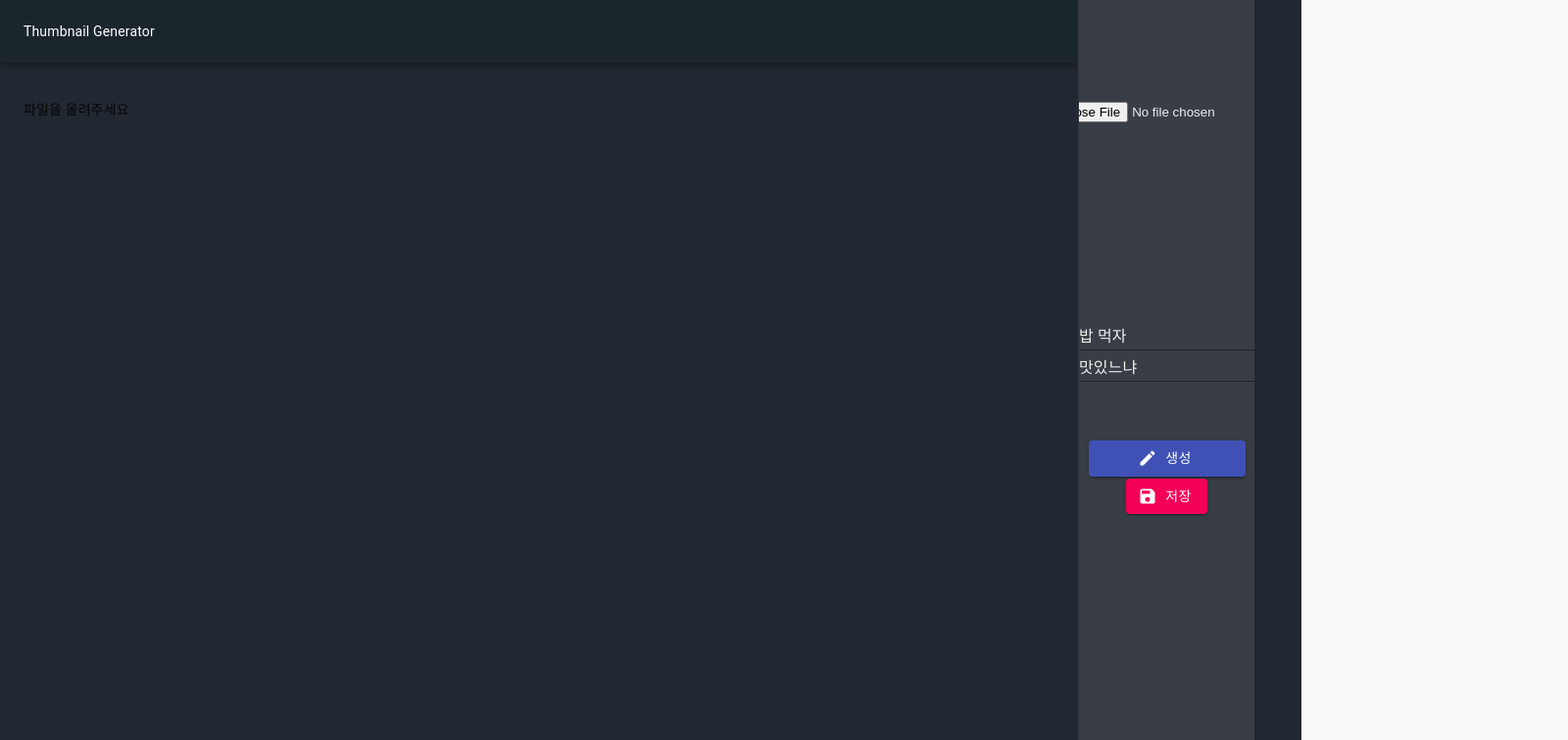
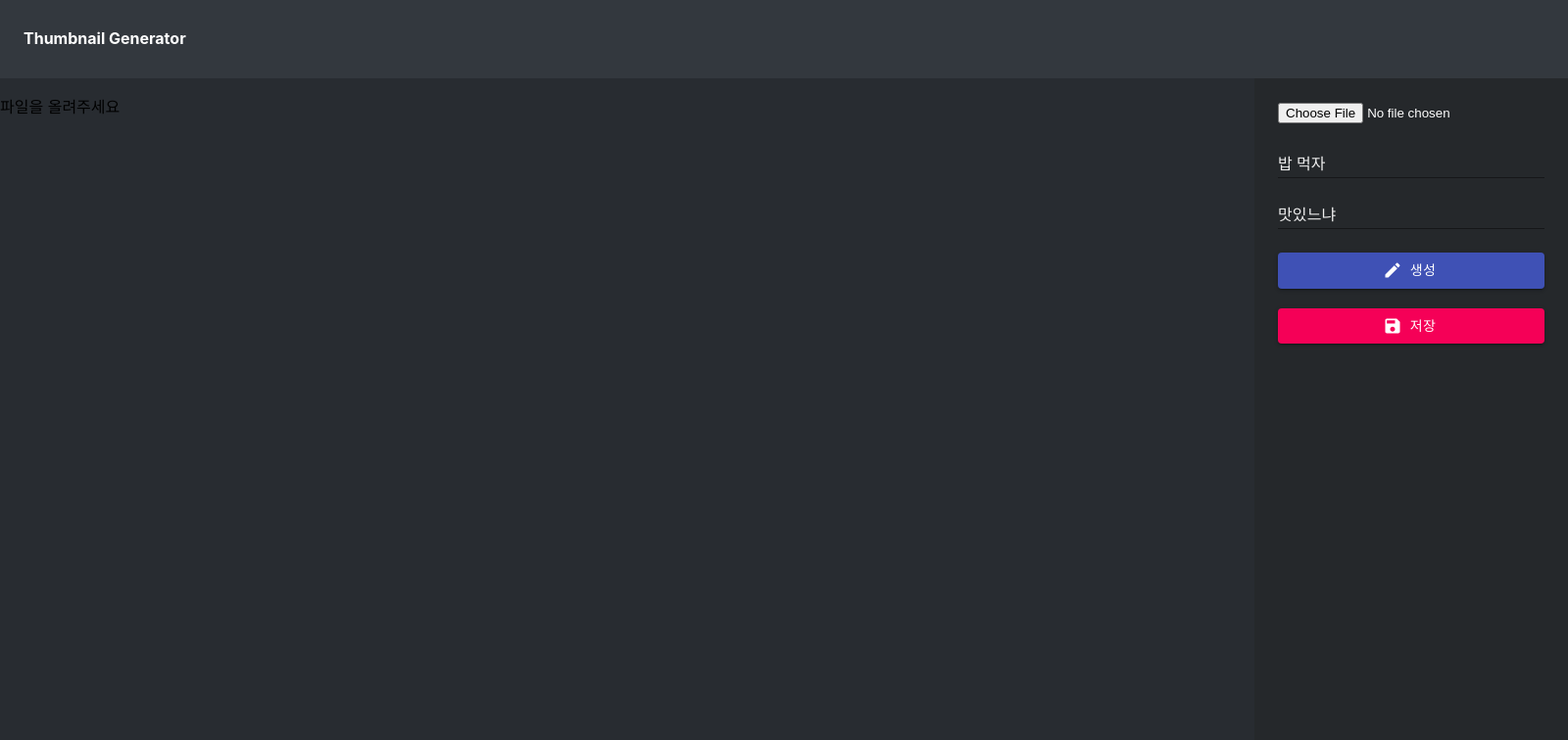
Before and after one commit to Gameper/thumbnailgen, a React (Create React App) app: page / in a window 1280 px wide. Shown: the top 756 px of the page at 98% size, 1600 px wide, since content can reach past the window. Built offline with nearby package versions, Linux system fonts and the light colour scheme.

Commit message:
design clean up

```diff
--- a/package.json
+++ b/package.json
@@ -13,6 +13,7 @@
     "@types/react": "^16.9.17",
     "@types/react-dom": "^16.9.5",
     "jimp": "^0.9.3",
+    "node-sass": "^4.13.1",
     "react": "^16.12.0",
     "react-dom": "^16.12.0",
     "react-dropzone": "^10.2.1",
--- a/src/App.tsx
+++ b/src/App.tsx
@@ -1,110 +1,126 @@
-import React, { useState, useEffect, useCallback } from 'react';
+import React, { useState, useEffect, useCallback } from "react";
 
-import './App.css';
+// import "./App.css";
+import "./scss/styles.scss";
 
-import { makeStyles, createStyles } from '@material-ui/core/styles';
-import Drawer from '@material-ui/core/Drawer';
-import CssBaseline from '@material-ui/core/CssBaseline';
-import AppBar from '@material-ui/core/AppBar';
-import Toolbar from '@material-ui/core/Toolbar';
-import TextField from '@material-ui/core/TextField';
-import Typography from '@material-ui/core/Typography';
-import Divider from '@material-ui/core/Divider';
-import Button from '@material-ui/core/Button';
-import SaveIcon from '@material-ui/icons/Save';
-import CreateIcon from '@material-ui/icons/Create';
-import ImgDrop from './components/ImageDrop';
-import Upload from './components/Upload';
-import EditorCanvas from './components/EditorCanvas';
-import useStyles from './styles/material-ui-styles';
+import { makeStyles, createStyles } from "@material-ui/core/styles";
+import Drawer from "@material-ui/core/Drawer";
+import CssBaseline from "@material-ui/core/CssBaseline";
+import AppBar from "@material-ui/core/AppBar";
+import Toolbar from "@material-ui/core/Toolbar";
+import TextField from "@material-ui/core/TextField";
+import Typography from "@material-ui/core/Typography";
+import Divider from "@material-ui/core/Divider";
+import Button from "@material-ui/core/Button";
+import SaveIcon from "@material-ui/icons/Save";
+import CreateIcon from "@material-ui/icons/Create";
+import ImgDrop from "./components/ImageDrop";
+import Upload from "./components/Upload";
+import EditorCanvas from "./components/EditorCanvas";
+import useStyles from "./styles/material-ui-styles";
 
-const defaultSource = 'https://encrypted-tbn0.gstatic.com/images?q=tbn:ANd9GcT5XlCdYS6OP0Q5RENKnhkXWDsgfzlvssygvZul1efZtA7v9AtjKA&s';
+const defaultSource =
+  "https://encrypted-tbn0.gstatic.com/images?q=tbn:ANd9GcT5XlCdYS6OP0Q5RENKnhkXWDsgfzlvssygvZul1efZtA7v9AtjKA&s";
 const nanumFontPath = `./nanum-barun-gothic-100/nanum100bg.fnt`;
 const spocaSansFontPath = `./spoca-han-sans/spocahansans.fnt`;
 
+const App: React.FC = () => {
+  const [ fileUrl, setfileUrl ] = useState("");
+  const [ editedFileUrl, setEditedfileUrl ] = useState("");
+  const [ newText, setNewText ] = useState("밥 먹자");
+  const [ newText2, setNewText2 ] = useState("맛있느냐");
+  const [ renderedText, setRenderedText ] = useState("");
+  const [ renderedText2, setRenderedText2 ] = useState("");
 
-const App: React.FC = () => {
-  const [fileUrl, setfileUrl] = useState('')
-  const [editedFileUrl, setEditedfileUrl] = useState('')
-  const [newText, setNewText] = useState('밥 먹자');
-  const [newText2, setNewText2] = useState('맛있느냐');
-  const [renderedText, setRenderedText] = useState('');
-  const [renderedText2, setRenderedText2] = useState('');
-
-  const [fontPath, setFontPath] = useState(nanumFontPath);
+  const [ fontPath, setFontPath ] = useState(nanumFontPath);
 
   const handleChangeFile: React.ChangeEventHandler<HTMLInputElement> = (event: React.ChangeEvent<HTMLInputElement>) => {
-    const url = URL.createObjectURL((event as any).target.files[0])
+    const url = URL.createObjectURL((event as any).target.files[0]);
     console.log(`URL : ${url}`);
-    setfileUrl(url)
-  }
+    setfileUrl(url);
+  };
 
   const changeEditedFile = (url: string) => {
     setEditedfileUrl(url);
-  }
+  };
 
   const onClickGenerate = (event: React.MouseEvent<HTMLButtonElement, MouseEvent>) => {
     setRenderedText(newText);
     setRenderedText2(newText2);
     console.log("im clicked");
-  }
+  };
 
   const classes = useStyles();
 
   return (
-    <div className={classes.root}>
-      <CssBaseline />
-      <AppBar position="fixed" className={classes.appBar}>
-        <Toolbar>
-        Thumbnail Generator
-        </Toolbar>
-      </AppBar>
-      <main className={classes.content}>
-        <div className={classes.toolbar} />
-         { fileUrl ? <EditorCanvas fontPath={fontPath} renderedText={renderedText} renderedText2={renderedText2} imgSrc={fileUrl} changeFile={changeEditedFile} editedImgSrc={editedFileUrl} /> : <ImgDrop changeFile={(file) => setfileUrl(file)}/>}
+    <div className="test">
+      {/* <CssBaseline /> */}
+      {/* <AppBar position="fixed" className={classes.appBar}>
+        <Toolbar>Thumbnail Generator</Toolbar>
+      </AppBar> */}
+      <div className="header">Thumbnail Generator</div>
+      <main className="main-container">
+        {/* <div className={classes.toolbar} /> */}
+        {fileUrl ? (
+          <EditorCanvas
+            fontPath={fontPath}
+            renderedText={renderedText}
+            renderedText2={renderedText2}
+            imgSrc={fileUrl}
+            changeFile={changeEditedFile}
+            editedImgSrc={editedFileUrl}
+          />
+        ) : (
+          <ImgDrop changeFile={(file) => setfileUrl(file)} />
+        )}
       </main>
-      <Drawer
-        className={classes.drawer}
-        variant="permanent"
-        classes={{
-          paper: classes.drawerPaper,
-        }}
-        anchor="right"
-      >
-        <div className={classes.toolbar} />
-        <br></br>
-        <br></br>
+      <div className="sidemenu">
         <Upload handleChangeFile={handleChangeFile} downloadUrl={editedFileUrl} />
-        <br></br>
-        <br></br>
-        <br></br>
-        <br></br>
-        <br></br>
-        <br></br>
-        <br></br>
-        <br></br>
-        <br></br>
-        <br></br>
-        <Divider />
-        <TextField value={newText} onChange={(event) => setNewText(event.target.value)} className={classes.textField} id="filled-required" inputProps={{className: classes.textField }} />
-        <TextField value={newText2} onChange={(event) => setNewText2(event.target.value)} className={classes.textField} id="filled-required" inputProps={{className: classes.textField }} />
 
-        <br></br>
-        <br></br><br></br>
-        <Button onClick={onClickGenerate} variant="contained" color="primary" className={classes.drawerButton} startIcon={<CreateIcon />}>
-        생성
+        <div className="input-container">
+          <TextField
+            value={newText}
+            onChange={(event) => setNewText(event.target.value)}
+            className="input-field"
+            id="filled-required"
+            inputProps={{ className: classes.textField }}
+          />
+          <br />
+          <br />
+          <TextField
+            value={newText2}
+            onChange={(event) => setNewText2(event.target.value)}
+            className="input-field"
+            id="filled-required"
+            inputProps={{ className: classes.textField }}
+          />
+        </div>
+
+        <Button
+          onClick={onClickGenerate}
+          variant="contained"
+          color="primary"
+          className="thumb-btn"
+          startIcon={<CreateIcon />}
+        >
+          생성
         </Button>
-
-        <Divider />
-        <Divider />
-        <Button href={editedFileUrl} download="thumbnail" variant="contained" color="secondary" startIcon={<SaveIcon />}>
-        저장
+        <br />
+        <br />
+        <Button
+          href={editedFileUrl}
+          download="thumbnail"
+          variant="contained"
+          color="secondary"
+          className="thumb-btn"
+          startIcon={<SaveIcon />}
+        >
+          저장
         </Button>
-
-        <Divider />
-      </Drawer>
+      </div>
+      <div className="footer">2020 © gameper.io</div>
     </div>
   );
-}
+};
 
 export default App;
--- a/src/components/EditorCanvas.tsx
+++ b/src/components/EditorCanvas.tsx
@@ -1,5 +1,5 @@
-import React, { useState, useEffect, useCallback } from 'react';
-import Jimp from 'jimp';
+import React, { useState, useEffect, useCallback } from "react";
+import Jimp from "jimp";
 
 interface IProps {
   renderedText: string;
@@ -8,7 +8,7 @@ interface IProps {
   editedImgSrc: string;
   fontPath: string;
 
-    changeFile: (url: string) => (void);
+  changeFile: (url: string) => void;
 }
 
 const createColoredText = async (font: any, fullText: string, color: string, coloredText: string) => {
@@ -24,20 +24,25 @@ const createColoredText = async (font: any, fullText: string, color: string, col
   let wi = Jimp.measureText(font, fullText.slice(0, from));
   // let he = Jimp.measureTextHeight(font, fullText.slice(0, from), wi);
 
-    return (await textCanvas3.print(font, wi, 0, coloredText).color([{ apply: 'xor', params: [color] }]));
-}
-const EditorCanvas: React.FC<IProps> = ({ fontPath, renderedText, renderedText2, imgSrc, changeFile, editedImgSrc }) => {
-
-    useEffect(() => {
+  return await textCanvas3.print(font, wi, 0, coloredText).color([ { apply: "xor", params: [ color ] } ]);
+};
+const EditorCanvas: React.FC<IProps> = ({
+  fontPath,
+  renderedText,
+  renderedText2,
+  imgSrc,
+  changeFile,
+  editedImgSrc
+}) => {
+  useEffect(
+    () => {
       Jimp.read(imgSrc, async (err, imgLoaded) => {
-
         const fontHeight = 50;
-            const bottomX = 10
+        const bottomX = 10;
         const bottomY = 0;
         const shadowOffset = 4;
         // get text
-            console.log(`[TEXT FROM PROPS]${renderedText}`)
-
+        console.log(`[TEXT FROM PROPS]${renderedText}`);
 
         const textCanvasHeight = 500;
         const textCanvasWidth = 1000;
@@ -51,25 +56,24 @@ const EditorCanvas: React.FC<IProps> = ({ fontPath, renderedText, renderedText2,
         let font = await Jimp.loadFont(fontPath);
         // print text to the bottom line
 
-            let orangeColor = '#ffd042'
-            let whiteColor = '#ffffff'
-            let blackColor = '#000000'
+        let orangeColor = "#ffd042";
+        let whiteColor = "#ffffff";
+        let blackColor = "#000000";
 
         // first line
-            let separator = renderedText.indexOf(' ');
+        let separator = renderedText.indexOf(" ");
         let shadow = await createColoredText(font, renderedText, blackColor, renderedText);
         let text2 = await createColoredText(font, renderedText, whiteColor, renderedText.slice(0, separator));
         let text3 = await createColoredText(font, renderedText, orangeColor, renderedText.slice(separator));
 
-
-            let separator2 = renderedText2.indexOf(' ');
+        let separator2 = renderedText2.indexOf(" ");
         let shadow2 = await createColoredText(font, renderedText2, blackColor, renderedText2);
         let text22 = await createColoredText(font, renderedText2, orangeColor, renderedText2.slice(0, separator2));
         let text32 = await createColoredText(font, renderedText2, whiteColor, renderedText2.slice(separator2));
 
         let secondOffset = textCanvasHeight - 100;
         let firstOffset = textCanvasHeight - 200;
-            let textCanvasIndent = 5
+        let textCanvasIndent = 5;
         await textCanvas.composite(shadow, shadowOffset, shadowOffset + firstOffset);
         await textCanvas.composite(text2, textCanvasIndent, firstOffset);
         await textCanvas.composite(text3, textCanvasIndent, firstOffset);
@@ -80,26 +84,26 @@ const EditorCanvas: React.FC<IProps> = ({ fontPath, renderedText, renderedText2,
 
         // resize text
         const compositBottomX = 10;
-            const compositBottomY = imgLoaded.getHeight() - textCanvasHeight - 10
+        const compositBottomY = imgLoaded.getHeight() - textCanvasHeight - 10;
         await imgLoaded.composite(textCanvas, compositBottomX, compositBottomY);
-
 
         let imgBase64 = await imgLoaded.getBase64Async(Jimp.MIME_PNG);
         changeFile(imgBase64);
-        })
-
-    }, [imgSrc, renderedText, renderedText2, fontPath])
+      });
+    },
+    [ imgSrc, renderedText, renderedText2, fontPath ]
+  );
 
   return (
     <div>
-            <img width="1280px" height="720px" src={editedImgSrc} alt="editorImg" />
+      <img width="auto" height="auto" src={editedImgSrc} alt="editorImg" />
     </div>
-    )
-}
+  );
+};
 const invertHex = (hex: string) => {
   hex = hex.slice(1);
-    let hexString = (Number(`0x1${hex}`) ^ 0xFFFFFF).toString(16).substr(1).toUpperCase();
-    return `#${hexString}`
-}
+  let hexString = (Number(`0x1${hex}`) ^ 0xffffff).toString(16).substr(1).toUpperCase();
+  return `#${hexString}`;
+};
 
 export default EditorCanvas;
--- a/src/components/Upload.tsx
+++ b/src/components/Upload.tsx
@@ -1,16 +1,15 @@
-import React, { useState, useEffect, useCallback } from 'react';
+import React, { useState, useEffect, useCallback } from "react";
 interface IProps {
-    handleChangeFile: (event: React.ChangeEvent<HTMLInputElement>) => (any);
-    downloadUrl: string;
+  handleChangeFile: (event: React.ChangeEvent<HTMLInputElement>) => any;
+  downloadUrl: string;
 }
 
 const Upload: React.FC<IProps> = ({ handleChangeFile, downloadUrl }) => {
-
-    return (
-        <div>
-            <input type="file" onChange={handleChangeFile} />
-        </div>
-    )
-}
+  return (
+    <div className="file-input">
+      <input type="file" onChange={handleChangeFile} />
+    </div>
+  );
+};
 
 export default Upload;
--- /dev/null
+++ b/src/scss/styles.scss
@@ -0,0 +1,60 @@
+body {
+  background-color: black;
+}
+.test {
+  display: grid;
+  grid-template-columns: 1fr 320px;
+  grid-template-rows: 80px 1fr 40px;
+  grid-template-areas: "header header" "main sidebar" "footer footer";
+  height: 100vh;
+}
+.header {
+  grid-area: header;
+  background: #33383e;
+  color: white;
+  font-weight: bold;
+  padding-left: 24px;
+  height: 100%;
+  padding-top: 29px;
+}
+
+.main-container {
+  grid-area: main;
+  background: #282c31;
+  display: flex;
+  justify-content: center;
+  align-items: center;
+}
+.sidemenu {
+  grid-area: sidebar;
+  background: #25282b;
+  padding: 24px;
+}
+
+.footer {
+  grid-area: footer;
+  background: #33383e;
+  padding-left: 24px;
+  height: 100%;
+  color: #5b6c82;
+  padding-top: 14px;
+  // align-self: center;
+  font-size: 10px;
+}
+
+.input-field {
+  width: 100%;
+}
+
+.file-input {
+  color: white;
+  margin-bottom: 24px;
+}
+
+.input-container {
+  margin-bottom: 24px;
+}
+
+.thumb-btn {
+  width: 100% !important;
+}
```
Also changed, not shown: 2 other files (tests, documents, lock files or other folders). Lines whose indentation alone changed are shown as unchanged.
